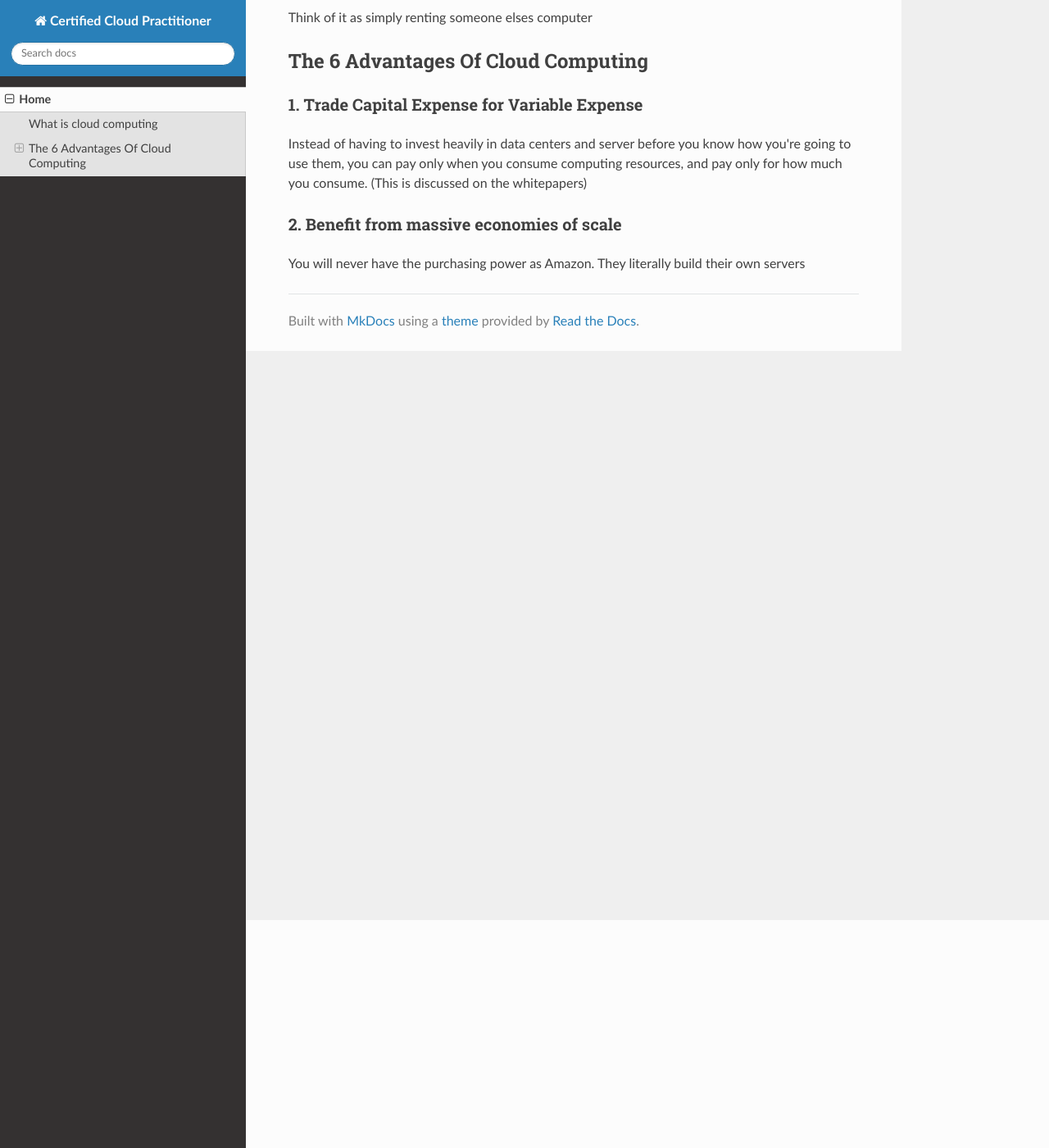
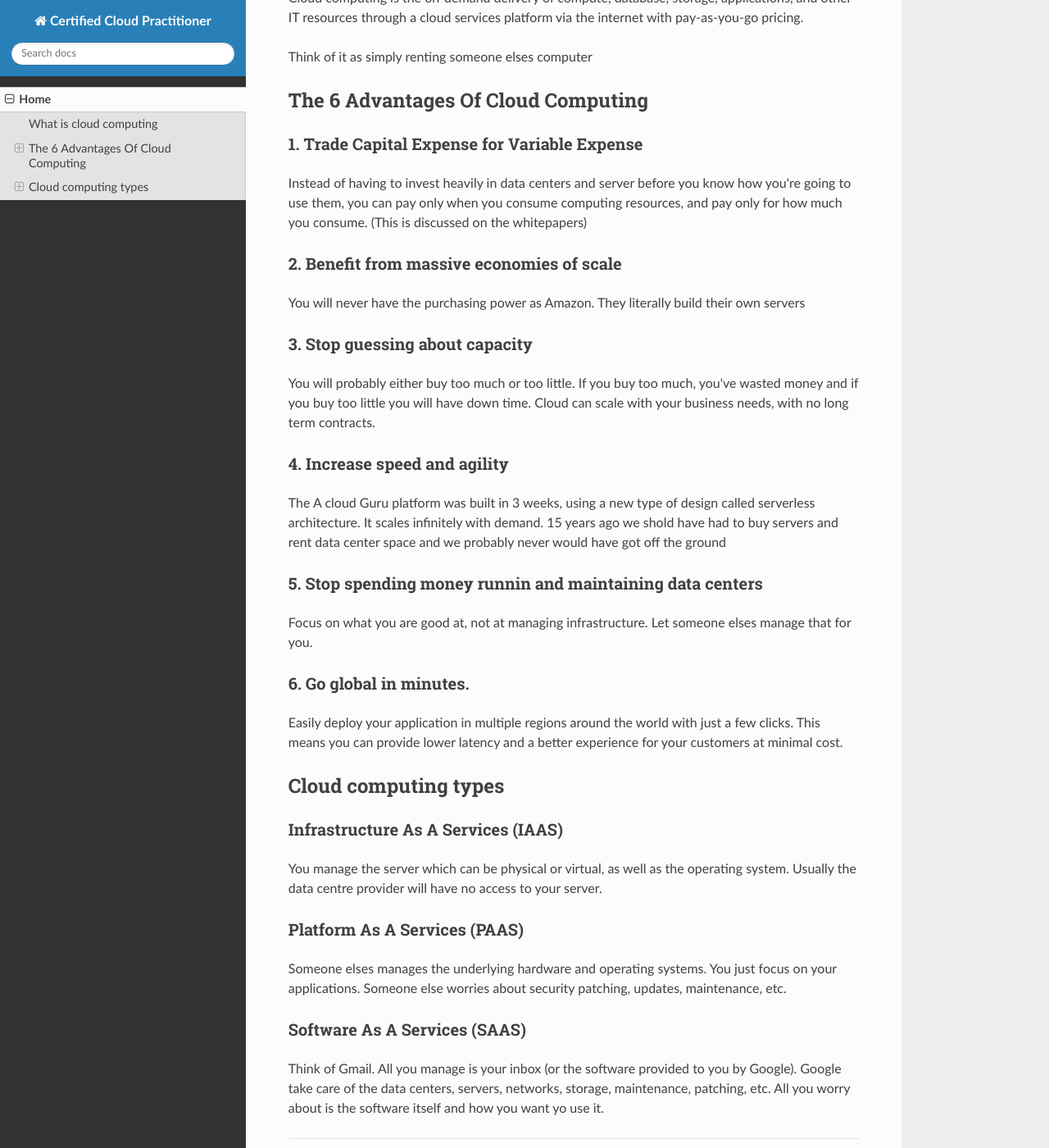
Before and after one commit to locojuhi/cloud-notes, an MkDocs documentation site: the page built from docs/index.md, in a window 1280 px wide and 1400 px high, scrolled down 278 px. Shown: the whole window at 82% size. Built offline with MkDocs 1.6.1, drawn with Linux system fonts in a browser that asks for light colours; nearby versions of some CDN libraries; some of the changed text lies outside the part shown.

Commit message:
types of infrastructure

```diff
--- a/docs/index.md
+++ b/docs/index.md
@@ -1,5 +1,6 @@
 # What I Cloud Computing
 
+More information in: [Overview if amazon web services](https://docs.aws.amazon.com/whitepapers/latest/aws-overview/types-of-cloud-computing.html)
 
 ## What is cloud computing
 
@@ -14,3 +15,26 @@ Instead of having to invest heavily in data centers and server before you know h
 
 ### 2. Benefit from massive economies of scale
 You will never have the purchasing power as Amazon. They literally build their own servers
+
+### 3. Stop guessing about capacity
+You will probably either buy too much or too little. If you buy too much, you've wasted money and if you buy too little you will have down time. Cloud can scale with your business needs, with no long term contracts.
+
+### 4. Increase speed and agility
+The A cloud Guru platform was built in 3 weeks, using a new type of design called serverless architecture. It scales infinitely with demand. 15 years ago we shold have had to buy servers and rent data center space and we probably never would have got off the ground
+
+### 5. Stop spending money runnin and maintaining data centers
+Focus on what you are good at, not at managing infrastructure. Let someone elses manage that for you.
+
+### 6. Go global in minutes.
+Easily deploy your application in multiple regions around the world with just a few clicks. This means you can provide lower latency and a better experience for your customers at minimal cost.
+
+## Cloud computing types
+
+### Infrastructure As A Services (IAAS)
+You manage the server which can be physical or virtual, as well as the operating system. Usually the data centre provider will have no access to your server.
+
+### Platform As A Services (PAAS)
+Someone elses manages the underlying hardware and operating systems. You just focus on your applications. Someone else worries about security patching, updates, maintenance, etc.
+
+### Software As A Services (SAAS)
+Think of Gmail. All you manage is your inbox (or the software provided to you by Google). Google take care of the data centers, servers, networks, storage, maintenance, patching, etc. All you worry about is the software itself and how you want yo use it.
```
